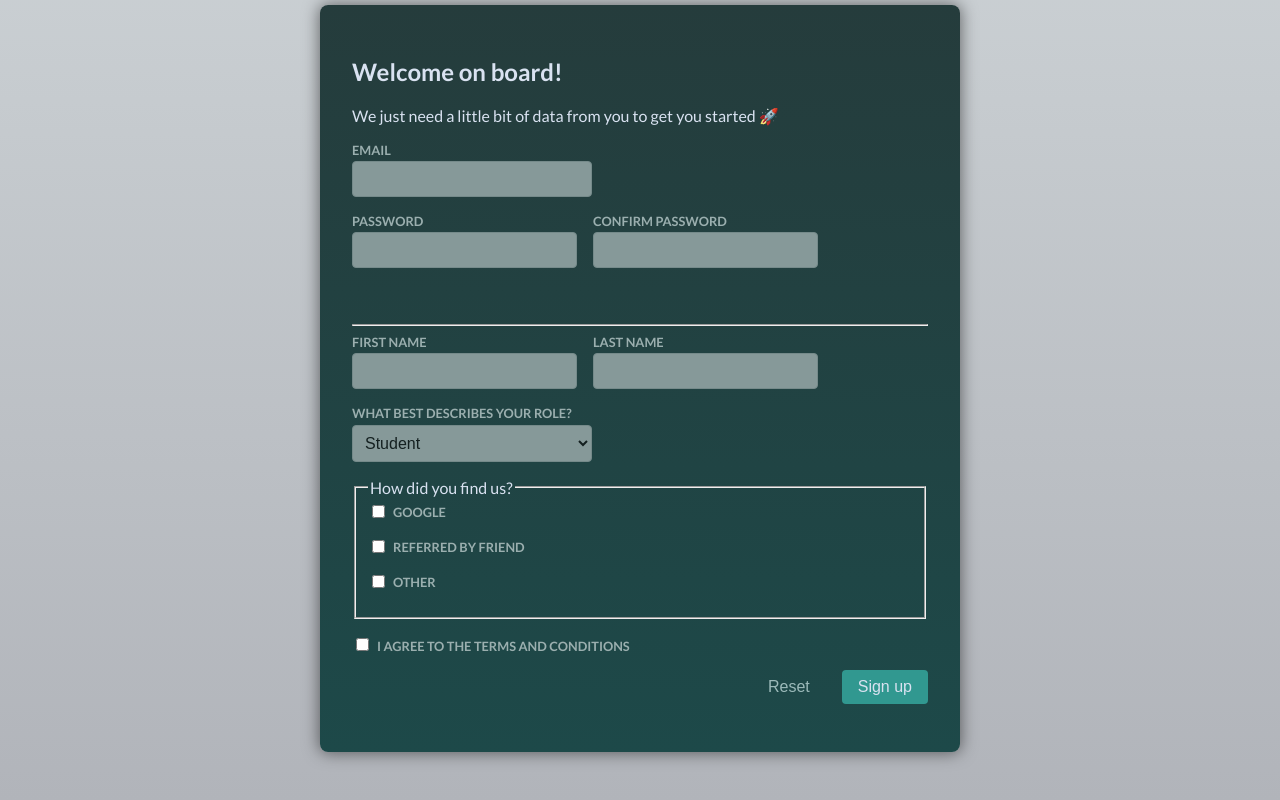
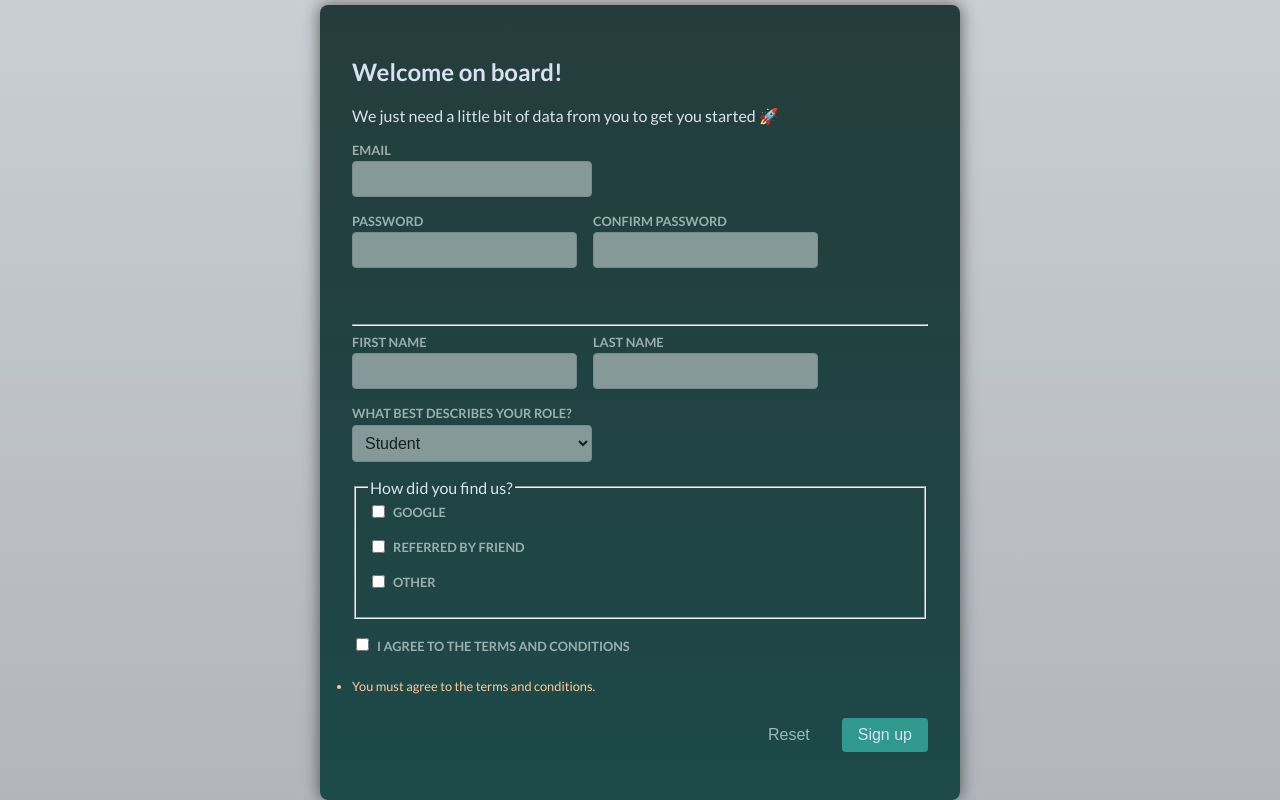
Before and after one commit to usamaElsharkawi/React-Froms-Practices-Project, a React (Vite) app: page / in a window 1280 px wide. Both pictures are taken after typing "name@example.com", "Sample123", "Sample123", "Sample", "Sample" into the empty fields and a click on the button "Sign up". Shown: the part 234-1034 px from the top of the page. Built offline with nearby package versions, Linux system fonts and the light colour scheme.

Commit message:
Managing Form-dependent State with useActionState()

```diff
--- a/src/components/Signup.jsx
+++ b/src/components/Signup.jsx
@@ -1,3 +1,4 @@
+import { useActionState } from "react";
 import {
   isEmail,
   isEqualsToOtherValue,
@@ -6,7 +7,7 @@
 } from "../util/validation";
 
 export default function Signup() {
-  function signupAction(formData) {
+  function signupAction(prevFormState, formData) {
     const acquisitions = formData.getAll("acquisition");
     const data = Object.fromEntries(formData.entries());
     data.acquisition = acquisitions;
@@ -53,10 +54,18 @@
       errors.push("You must agree to the terms and conditions.");
     }
 
-    console.log(errors);
+    if (errors.length > 0) {
+      return { errors };
+    }
+    if (errors.length === 0) {
+      return { errors: null };
+    }
   }
+  const [formState, formAction] = useActionState(signupAction, {
+    errors: null,
+  });
   return (
-    <form action={signupAction}>
+    <form action={formAction}>
       <h2>Welcome on board!</h2>
       <p>We just need a little bit of data from you to get you started 🚀</p>
 
@@ -142,6 +151,14 @@
         </label>
       </div>
 
+      {formState.errors && (
+        <ul className="control-error">
+          {formState.errors.map((error) => (
+            <li key={error}>{error}</li>
+          ))}
+        </ul>
+      )}
+
       <p className="form-actions">
         <button type="reset" className="button button-flat">
           Reset
```
